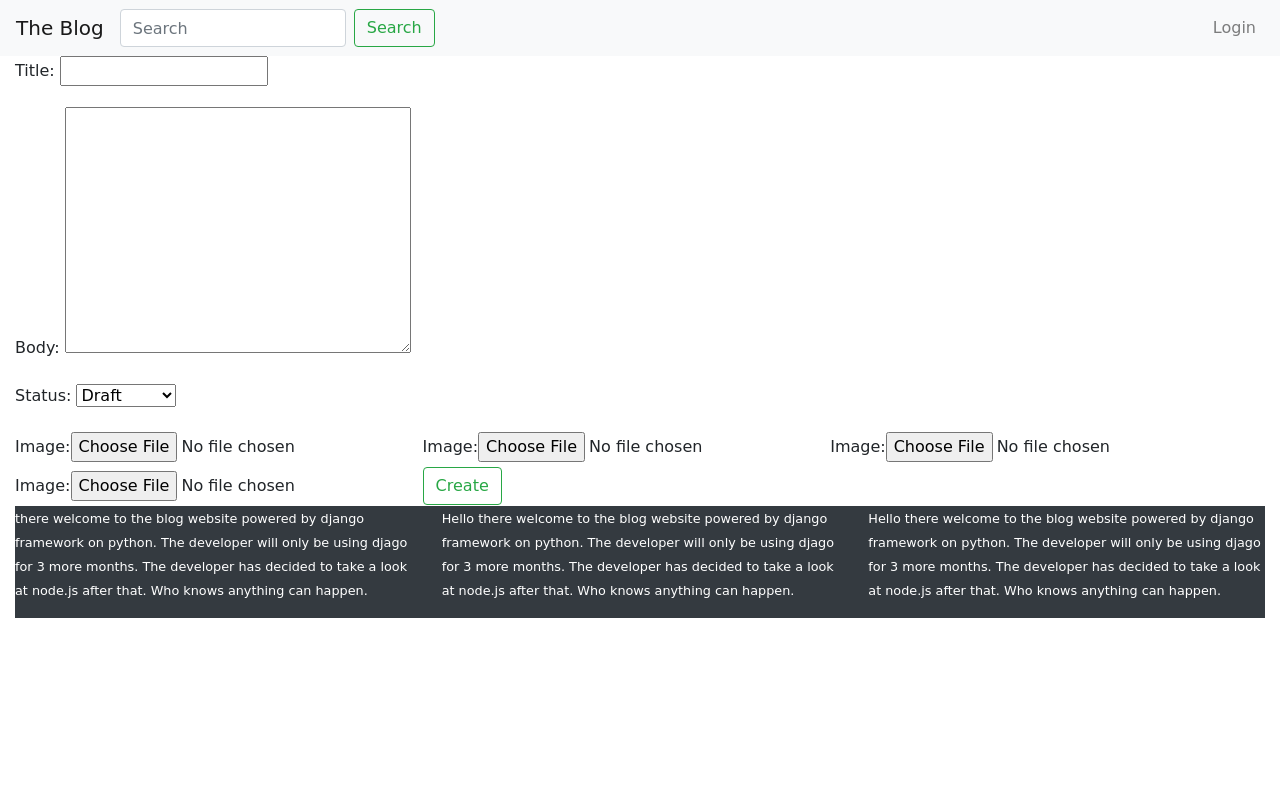
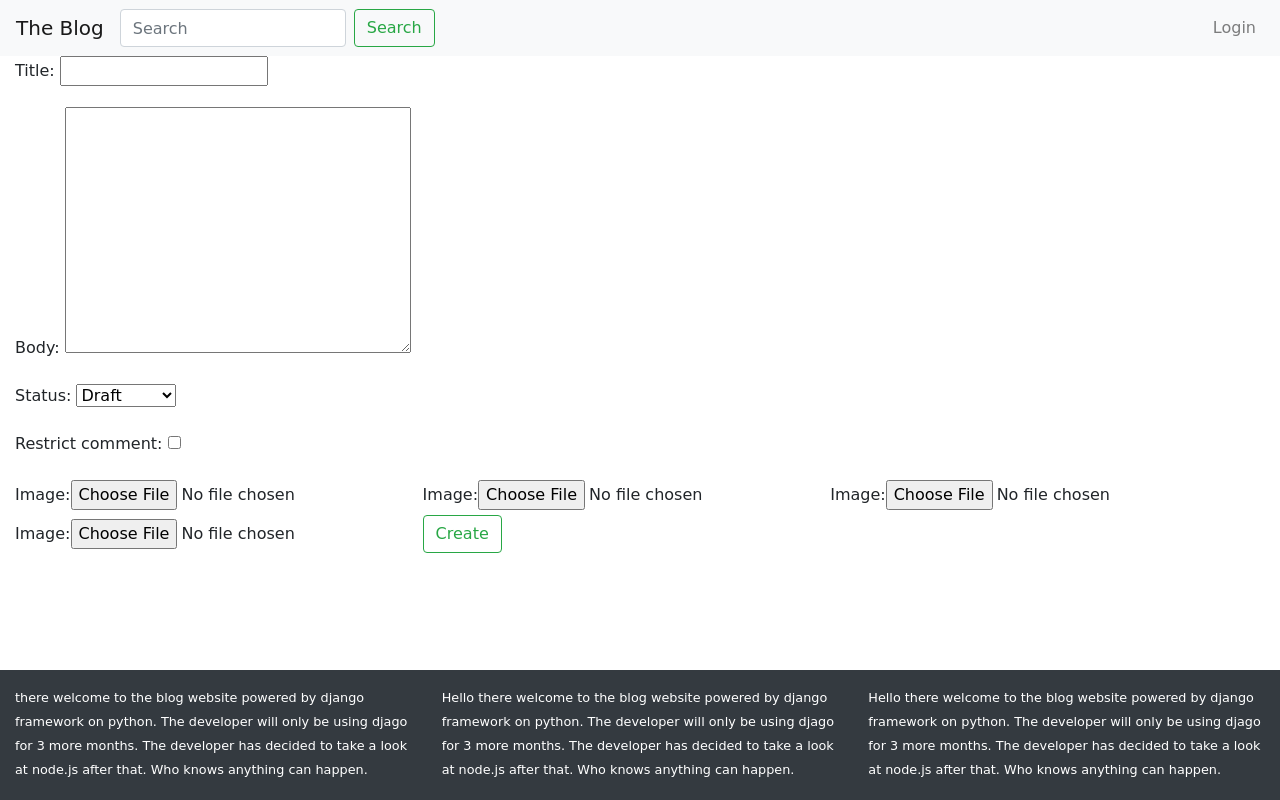
Before and after one commit to ishan94x/djangoBlog, a Django app: page /post_create/ in a window 1280 px wide. Run offline with Django 3.2, Linux system fonts and the light colour scheme; some libraries are stand-ins or nearby versions.

Commit message:
restrict comments feature added

```diff
--- a/myblog/forms.py
+++ b/myblog/forms.py
@@ -9,6 +9,7 @@ class PostCreateForm(forms.ModelForm):
 			'title',
 			'body',
 			'status',
+			'restrict_comment',
 			)
 
 class PostEditForm(forms.ModelForm):
@@ -18,6 +19,7 @@ class PostEditForm(forms.ModelForm):
 			'title',
 			'body',
 			'status',
+			'restrict_comment',
 			)
 
 class UserLoginForm(forms.Form):
--- a/myblog/models.py
+++ b/myblog/models.py
@@ -28,6 +28,7 @@ class Post(models.Model):
 	created = models.DateTimeField(auto_now_add=True) #auto_now_add is used at the time of creation
 	updated = models.DateTimeField(auto_now=True) #auto_now is used while updating the created thing
 	status = models.CharField(max_length=10, choices=STATUS_CHOICES, default='draft')
+	restrict_comment = models.BooleanField(default=False)
 
 	class Meta:
 		ordering = ['-id']
--- a/myblog/static/myblog/style.css
+++ b/myblog/static/myblog/style.css
@@ -4,6 +4,7 @@ html{
 }
 body{
 	font-family: 'Comic Sans MS';
+	margin-bottom: 150px;
 }
 
 .chya {
--- a/myblog/templates/myblog/base.html
+++ b/myblog/templates/myblog/base.html
@@ -11,7 +11,7 @@
     <link rel="stylesheet" href="{% static 'myblog/style.css' %}">
     <title>{% block title %} The Blog {% endblock %}</title>
   </head>
-  <body>
+  <body style="margin-bottom: 150px;">
     {% include 'myblog/navbar.html' %}
   	<div class="container-fluid">
   		{% block content %}
--- a/myblog/templates/myblog/footer.html
+++ b/myblog/templates/myblog/footer.html
@@ -1,4 +1,4 @@
-<footer class="bg-dark text-white">
+<footer class="bg-dark text-white" style="position: absolute;left: 0; right: 0; bottom: 0; height: 130px; padding: 15px;">
 	<div class="row">
 		<div class="col-md-4">
 			<p><small> there welcome to the blog website powered by django framework on python. The developer will only be using djago for 3 more months. The developer has decided to take a look at node.js after that. Who knows anything can happen.</small></p>
--- a/myblog/templates/myblog/post_detail.html
+++ b/myblog/templates/myblog/post_detail.html
@@ -28,7 +28,7 @@
         </div>
         {% endif %}<br>
         <hr>
-
-        {% include 'myblog/comments.html' %}
-
+        {% if not posts.restrict_comment %}
+          {% include 'myblog/comments.html' %}
+        {% endif %}
   		{% endblock %}
```
